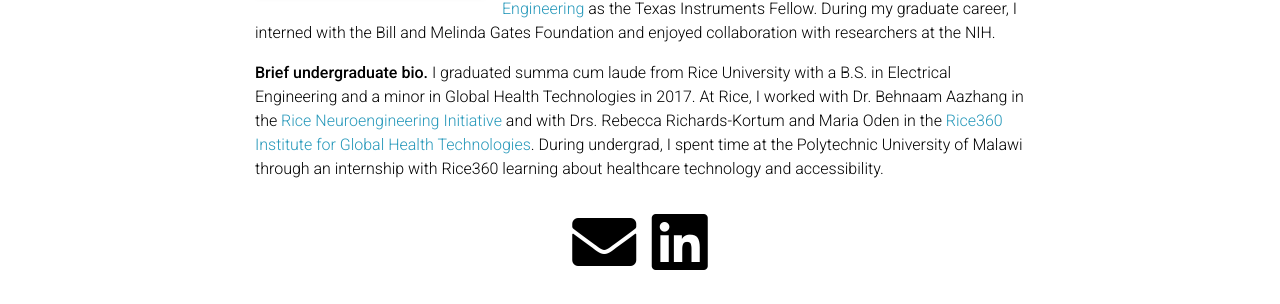
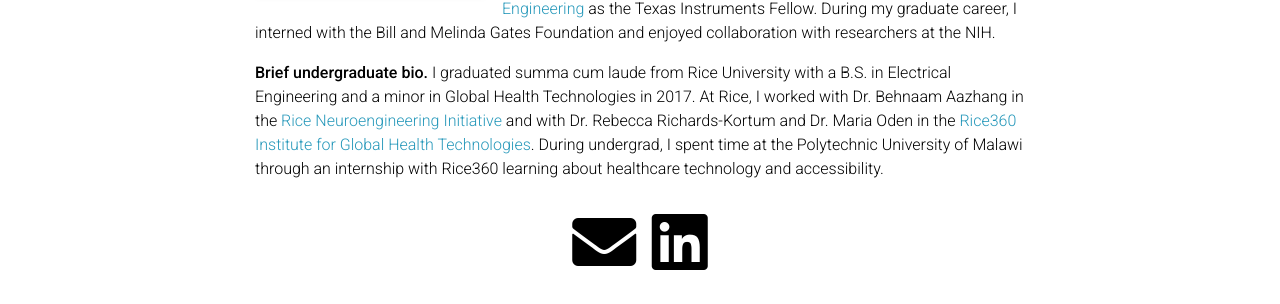
Before and after one commit to sarahmhooper/sarahmhooper.github.io, a Jekyll site: the page built from _pages/about.md, in a window 1280 px wide. Shown: the part 524-828 px from the top of the page. Built offline with Jekyll 4.4.1, drawn with Linux system fonts in a browser that asks for light colours; full-size pictures stand in for the smaller copies a plugin makes; comment, search, counter and statistics services are not loaded; a style sheet for code colours, icons or effects is not loaded.

Commit message:
Update about.md

```diff
--- a/_pages/about.md
+++ b/_pages/about.md
@@ -22,4 +22,4 @@ social: true  # includes social icons at the bottom of the page
 
 **Brief graduate bio.** At Stanford, I was lucky to be advised by Drs. [Christopher Ré](https://cs.stanford.edu/~chrismre/) and [Curtis Langlotz](https://profiles.stanford.edu/curtis-langlotz), affiliated with the [Stanford AI Lab](https://ai.stanford.edu/) and the [Center for Artificial Intelligence in Medicine and Imaging](https://aimi.stanford.edu/). I'm also grateful to have been supported by a [Hertz Fellowship](https://www.hertzfoundation.org/the-fellowship/), an [NSF Graduate Research Fellowship](https://www.nsfgrfp.org/), and a [Stanford Graduate Fellowship in Science and Engineering](https://vpge.stanford.edu/fellowships-funding/sgf) as the Texas Instruments Fellow. During my graduate career, I interned with the Bill and Melinda Gates Foundation and enjoyed collaboration with researchers at the NIH.
 
-**Brief undergraduate bio.** I graduated summa cum laude from Rice University with a B.S. in Electrical Engineering and a minor in Global Health Technologies in 2017. At Rice, I worked with Dr. Behnaam Aazhang in the [Rice Neuroengineering Initiative](https://neuroengineering.rice.edu/) and with Drs. Rebecca Richards-Kortum and Maria Oden in the [Rice360 Institute for Global Health Technologies](https://www.rice360.rice.edu/). During  undergrad, I spent time at the Polytechnic University of Malawi through an internship with Rice360 learning about healthcare technology and accessibility.
+**Brief undergraduate bio.** I graduated summa cum laude from Rice University with a B.S. in Electrical Engineering and a minor in Global Health Technologies in 2017. At Rice, I worked with Dr. Behnaam Aazhang in the [Rice Neuroengineering Initiative](https://neuroengineering.rice.edu/) and with Dr. Rebecca Richards-Kortum and Dr. Maria Oden in the [Rice360 Institute for Global Health Technologies](https://www.rice360.rice.edu/). During  undergrad, I spent time at the Polytechnic University of Malawi through an internship with Rice360 learning about healthcare technology and accessibility.
```
